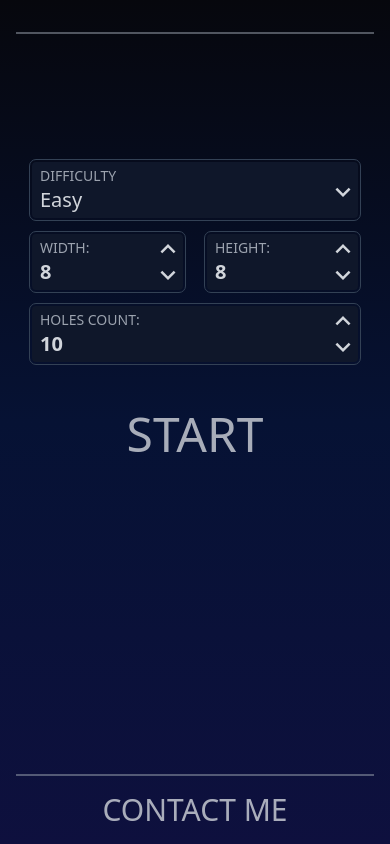
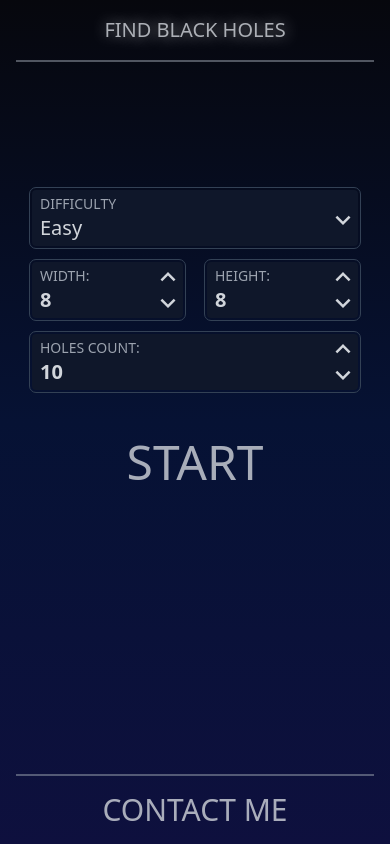
Before and after one commit to Nedilko/black-hole, a React (Create React App) app: page / in a window 390 px wide. Built offline with nearby package versions, Linux system fonts and the light colour scheme.

Commit message:
header text size adjustements

```diff
--- a/src/components/UI/Header.tsx
+++ b/src/components/UI/Header.tsx
@@ -10,7 +10,7 @@ const Header = () => {
   );
   return (
     <div className="flex text-gray-300/80 uppercase text-shadow border-b-2 border-gray-400/50 pb-4">
-      <div className="flex-2 hidden xs:flex text-3xl order-2 text-center">
+      <div className="flex-2 hidden xxs:flex xs:text-3xl text-xl order-2 text-center">
         find black holes
       </div>
       <div className="flex justify-start flex-1 order-1 py-21 text-lg items-center">
--- a/tailwind.config.js
+++ b/tailwind.config.js
@@ -26,6 +26,7 @@ module.exports = {
       },
       screens: {
         xs: '475px',
+        xxs: '390px',
         ...defaultTheme.screens,
       },
     },
```
